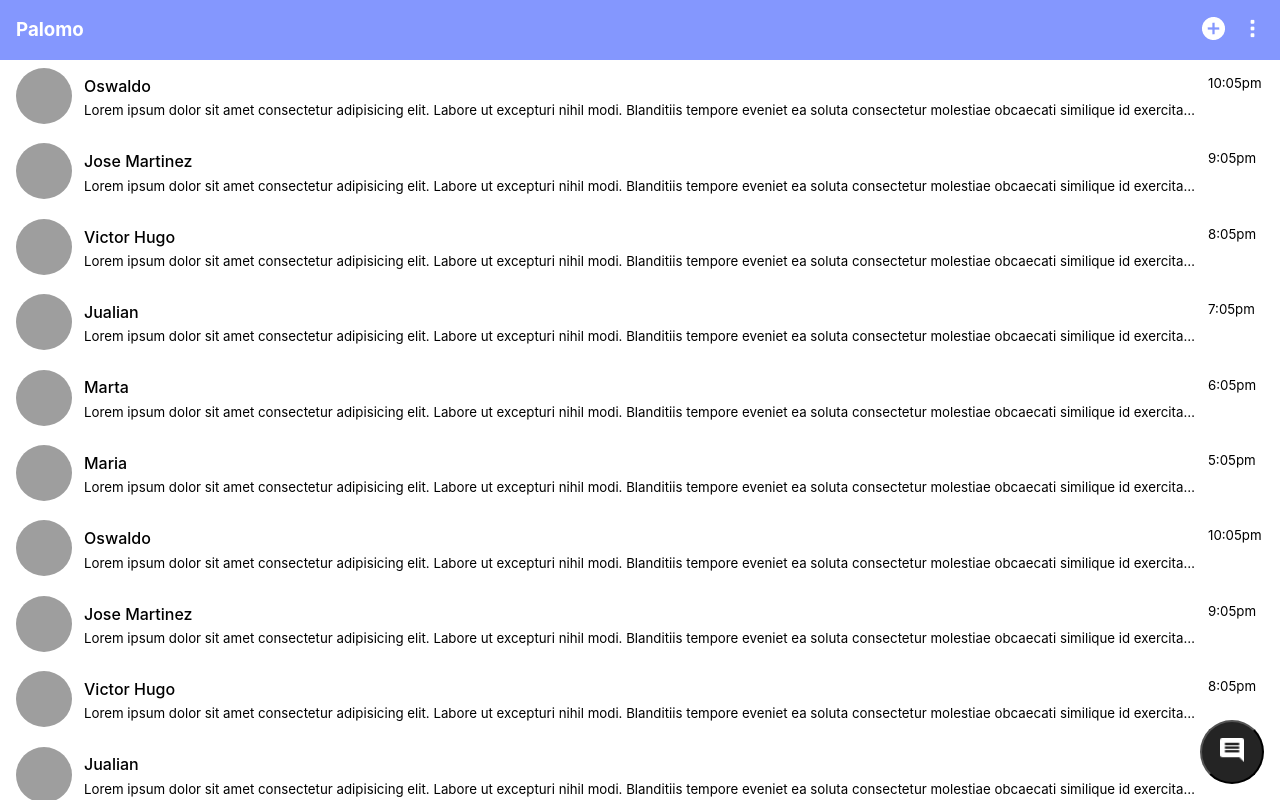
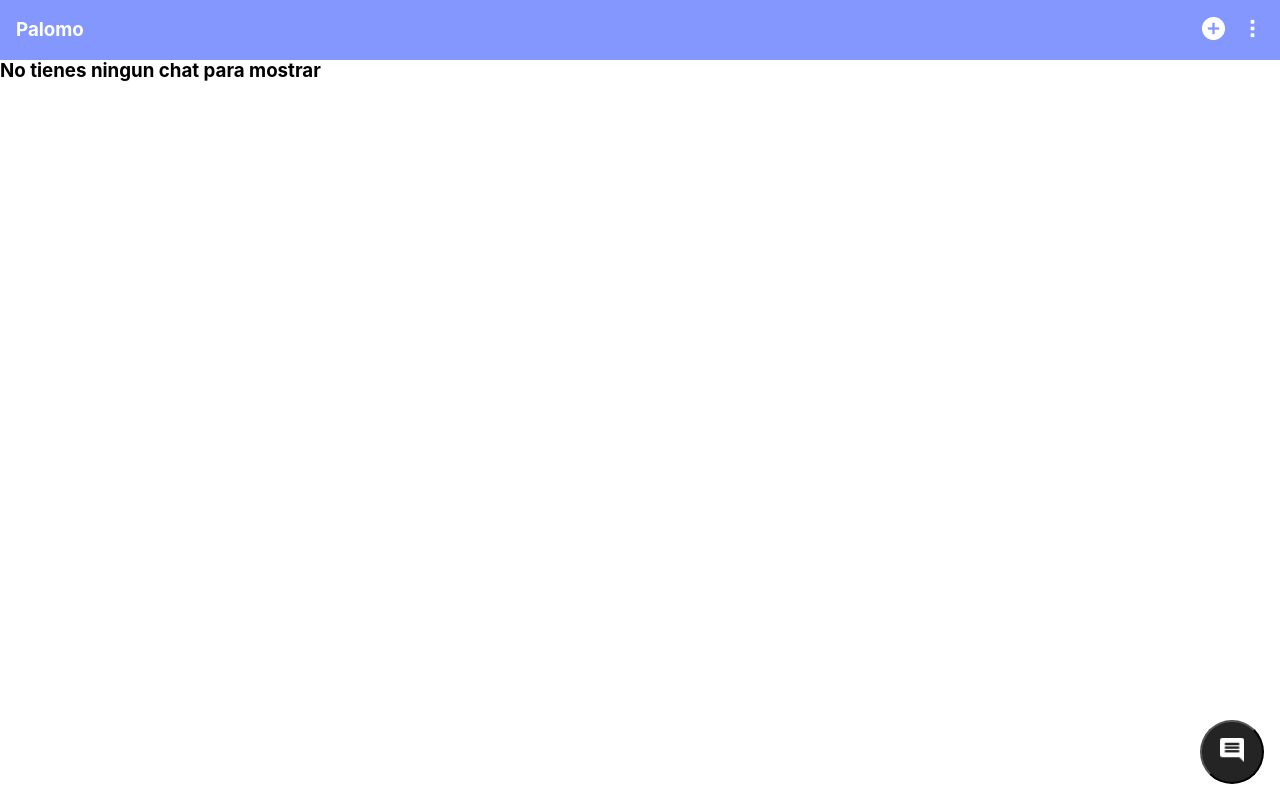
Before and after one commit to No-Country/S4-05-T-Java-React, a React (Create React App) app in the folder frontend/: page /home in a window 1280 px wide. Built offline with nearby package versions, Linux system fonts and the light colour scheme; grey boxes are pictures that could not be loaded.

Commit message:
correccion de funciones

```diff
--- a/frontend/src/components/Home.jsx
+++ b/frontend/src/components/Home.jsx
@@ -5,105 +5,114 @@ import {Header} from './Header'
 import { Link } from 'react-router-dom'
 import { useContext } from 'react'
 import { GlobalContext } from '../contexts/GlobalContext'
+import { useEffect } from 'react'
 
 export const Home = () => {
 
     const {chats} = useContext(GlobalContext)
 
-    const data = [
-        {
-            id: 1,
-            timestamp: "10:05pm",
-            msj: "Lorem ipsum dolor sit amet consectetur adipisicing elit. Labore ut excepturi nihil modi. Blanditiis tempore eveniet ea soluta consectetur molestiae obcaecati similique id exercitationem modi non, accusamus natus eos assumenda?",
-            icon: "https://1.bp.blogspot.com/-JREhSKN8sMM/VmH2B-jmFXI/AAAAAAAAIzg/ScNtA185M88/s1600/02273%2Bpaisajes01.jpg",
-            user: "Oswaldo"
-        },
-        {
-            id: 2,
-            timestamp: "9:05pm",
-            msj: "Lorem ipsum dolor sit amet consectetur adipisicing elit. Labore ut excepturi nihil modi. Blanditiis tempore eveniet ea soluta consectetur molestiae obcaecati similique id exercitationem modi non, accusamus natus eos assumenda?",
-            icon: "https://1.bp.blogspot.com/-JREhSKN8sMM/VmH2B-jmFXI/AAAAAAAAIzg/ScNtA185M88/s1600/02273%2Bpaisajes01.jpg",
-            user: "Jose Martinez"
-        },
-        {
-            id: 3,
-            timestamp: "8:05pm",
-            msj: "Lorem ipsum dolor sit amet consectetur adipisicing elit. Labore ut excepturi nihil modi. Blanditiis tempore eveniet ea soluta consectetur molestiae obcaecati similique id exercitationem modi non, accusamus natus eos assumenda?",
-            icon: "https://1.bp.blogspot.com/-JREhSKN8sMM/VmH2B-jmFXI/AAAAAAAAIzg/ScNtA185M88/s1600/02273%2Bpaisajes01.jpg",
-            user: "Victor Hugo"
-        },
-        {
-            id: 4,
-            timestamp: "7:05pm",
-            msj: "Lorem ipsum dolor sit amet consectetur adipisicing elit. Labore ut excepturi nihil modi. Blanditiis tempore eveniet ea soluta consectetur molestiae obcaecati similique id exercitationem modi non, accusamus natus eos assumenda?",
-            icon: "https://1.bp.blogspot.com/-JREhSKN8sMM/VmH2B-jmFXI/AAAAAAAAIzg/ScNtA185M88/s1600/02273%2Bpaisajes01.jpg",
-            user: "Jualian"
-        },
-        {
-            id: 5,
-            timestamp: "6:05pm",
-            msj: "Lorem ipsum dolor sit amet consectetur adipisicing elit. Labore ut excepturi nihil modi. Blanditiis tempore eveniet ea soluta consectetur molestiae obcaecati similique id exercitationem modi non, accusamus natus eos assumenda?",
-            icon: "https://1.bp.blogspot.com/-JREhSKN8sMM/VmH2B-jmFXI/AAAAAAAAIzg/ScNtA185M88/s1600/02273%2Bpaisajes01.jpg",
-            user: "Marta"
-        },
-        {
-            id: 6,
-            timestamp: "5:05pm",
-            msj: "Lorem ipsum dolor sit amet consectetur adipisicing elit. Labore ut excepturi nihil modi. Blanditiis tempore eveniet ea soluta consectetur molestiae obcaecati similique id exercitationem modi non, accusamus natus eos assumenda?",
-            icon: "https://1.bp.blogspot.com/-JREhSKN8sMM/VmH2B-jmFXI/AAAAAAAAIzg/ScNtA185M88/s1600/02273%2Bpaisajes01.jpg",
-            user: "Maria"
-        },
-        {
-            id: 7,
-            timestamp: "10:05pm",
-            msj: "Lorem ipsum dolor sit amet consectetur adipisicing elit. Labore ut excepturi nihil modi. Blanditiis tempore eveniet ea soluta consectetur molestiae obcaecati similique id exercitationem modi non, accusamus natus eos assumenda?",
-            icon: "https://1.bp.blogspot.com/-JREhSKN8sMM/VmH2B-jmFXI/AAAAAAAAIzg/ScNtA185M88/s1600/02273%2Bpaisajes01.jpg",
-            user: "Oswaldo"
-        },
-        {
-            id: 8,
-            timestamp: "9:05pm",
-            msj: "Lorem ipsum dolor sit amet consectetur adipisicing elit. Labore ut excepturi nihil modi. Blanditiis tempore eveniet ea soluta consectetur molestiae obcaecati similique id exercitationem modi non, accusamus natus eos assumenda?",
-            icon: "https://1.bp.blogspot.com/-JREhSKN8sMM/VmH2B-jmFXI/AAAAAAAAIzg/ScNtA185M88/s1600/02273%2Bpaisajes01.jpg",
-            user: "Jose Martinez"
-        },
-        {
-            id: 9,
-            timestamp: "8:05pm",
-            msj: "Lorem ipsum dolor sit amet consectetur adipisicing elit. Labore ut excepturi nihil modi. Blanditiis tempore eveniet ea soluta consectetur molestiae obcaecati similique id exercitationem modi non, accusamus natus eos assumenda?",
-            icon: "https://1.bp.blogspot.com/-JREhSKN8sMM/VmH2B-jmFXI/AAAAAAAAIzg/ScNtA185M88/s1600/02273%2Bpaisajes01.jpg",
-            user: "Victor Hugo"
-        },
-        {
-            id: 10,
-            timestamp: "7:05pm",
-            msj: "Lorem ipsum dolor sit amet consectetur adipisicing elit. Labore ut excepturi nihil modi. Blanditiis tempore eveniet ea soluta consectetur molestiae obcaecati similique id exercitationem modi non, accusamus natus eos assumenda?",
-            icon: "https://1.bp.blogspot.com/-JREhSKN8sMM/VmH2B-jmFXI/AAAAAAAAIzg/ScNtA185M88/s1600/02273%2Bpaisajes01.jpg",
-            user: "Jualian"
-        },
-        {
-            id: 11,
-            timestamp: "6:05pm",
-            msj: "Lorem ipsum dolor sit amet consectetur adipisicing elit. Labore ut excepturi nihil modi. Blanditiis tempore eveniet ea soluta consectetur molestiae obcaecati similique id exercitationem modi non, accusamus natus eos assumenda?",
-            icon: "https://1.bp.blogspot.com/-JREhSKN8sMM/VmH2B-jmFXI/AAAAAAAAIzg/ScNtA185M88/s1600/02273%2Bpaisajes01.jpg",
-            user: "Marta"
-        },
-        {
-            id: 12,
-            timestamp: "5:05pm",
-            msj: "Lorem ipsum dolor sit amet consectetur adipisicing elit. Labore ut excepturi nihil modi. Blanditiis tempore eveniet ea soluta consectetur molestiae obcaecati similique id exercitationem modi non, accusamus natus eos assumenda?",
-            icon: "https://1.bp.blogspot.com/-JREhSKN8sMM/VmH2B-jmFXI/AAAAAAAAIzg/ScNtA185M88/s1600/02273%2Bpaisajes01.jpg",
-            user: "Maria"
-        },
-    ]
+    useEffect(() => {
+
+    }, [chats])
+    // const data = [
+    //     {
+    //         id: 1,
+    //         timestamp: "10:05pm",
+    //         msj: "Lorem ipsum dolor sit amet consectetur adipisicing elit. Labore ut excepturi nihil modi. Blanditiis tempore eveniet ea soluta consectetur molestiae obcaecati similique id exercitationem modi non, accusamus natus eos assumenda?",
+    //         icon: "https://1.bp.blogspot.com/-JREhSKN8sMM/VmH2B-jmFXI/AAAAAAAAIzg/ScNtA185M88/s1600/02273%2Bpaisajes01.jpg",
+    //         user: "Oswaldo"
+    //     },
+    //     {
+    //         id: 2,
+    //         timestamp: "9:05pm",
+    //         msj: "Lorem ipsum dolor sit amet consectetur adipisicing elit. Labore ut excepturi nihil modi. Blanditiis tempore eveniet ea soluta consectetur molestiae obcaecati similique id exercitationem modi non, accusamus natus eos assumenda?",
+    //         icon: "https://1.bp.blogspot.com/-JREhSKN8sMM/VmH2B-jmFXI/AAAAAAAAIzg/ScNtA185M88/s1600/02273%2Bpaisajes01.jpg",
+    //         user: "Jose Martinez"
+    //     },
+    //     {
+    //         id: 3,
+    //         timestamp: "8:05pm",
+    //         msj: "Lorem ipsum dolor sit amet consectetur adipisicing elit. Labore ut excepturi nihil modi. Blanditiis tempore eveniet ea soluta consectetur molestiae obcaecati similique id exercitationem modi non, accusamus natus eos assumenda?",
+    //         icon: "https://1.bp.blogspot.com/-JREhSKN8sMM/VmH2B-jmFXI/AAAAAAAAIzg/ScNtA185M88/s1600/02273%2Bpaisajes01.jpg",
+    //         user: "Victor Hugo"
+    //     },
+    //     {
+    //         id: 4,
+    //         timestamp: "7:05pm",
+    //         msj: "Lorem ipsum dolor sit amet consectetur adipisicing elit. Labore ut excepturi nihil modi. Blanditiis tempore eveniet ea soluta consectetur molestiae obcaecati similique id exercitationem modi non, accusamus natus eos assumenda?",
+    //         icon: "https://1.bp.blogspot.com/-JREhSKN8sMM/VmH2B-jmFXI/AAAAAAAAIzg/ScNtA185M88/s1600/02273%2Bpaisajes01.jpg",
+    //         user: "Jualian"
+    //     },
+    //     {
+    //         id: 5,
+    //         timestamp: "6:05pm",
+    //         msj: "Lorem ipsum dolor sit amet consectetur adipisicing elit. Labore ut excepturi nihil modi. Blanditiis tempore eveniet ea soluta consectetur molestiae obcaecati similique id exercitationem modi non, accusamus natus eos assumenda?",
+    //         icon: "https://1.bp.blogspot.com/-JREhSKN8sMM/VmH2B-jmFXI/AAAAAAAAIzg/ScNtA185M88/s1600/02273%2Bpaisajes01.jpg",
+    //         user: "Marta"
+    //     },
+    //     {
+    //         id: 6,
+    //         timestamp: "5:05pm",
+    //         msj: "Lorem ipsum dolor sit amet consectetur adipisicing elit. Labore ut excepturi nihil modi. Blanditiis tempore eveniet ea soluta consectetur molestiae obcaecati similique id exercitationem modi non, accusamus natus eos assumenda?",
+    //         icon: "https://1.bp.blogspot.com/-JREhSKN8sMM/VmH2B-jmFXI/AAAAAAAAIzg/ScNtA185M88/s1600/02273%2Bpaisajes01.jpg",
+    //         user: "Maria"
+    //     },
+    //     {
+    //         id: 7,
+    //         timestamp: "10:05pm",
+    //         msj: "Lorem ipsum dolor sit amet consectetur adipisicing elit. Labore ut excepturi nihil modi. Blanditiis tempore eveniet ea soluta consectetur molestiae obcaecati similique id exercitationem modi non, accusamus natus eos assumenda?",
+    //         icon: "https://1.bp.blogspot.com/-JREhSKN8sMM/VmH2B-jmFXI/AAAAAAAAIzg/ScNtA185M88/s1600/02273%2Bpaisajes01.jpg",
+    //         user: "Oswaldo"
+    //     },
+    //     {
+    //         id: 8,
+    //         timestamp: "9:05pm",
+    //         msj: "Lorem ipsum dolor sit amet consectetur adipisicing elit. Labore ut excepturi nihil modi. Blanditiis tempore eveniet ea soluta consectetur molestiae obcaecati similique id exercitationem modi non, accusamus natus eos assumenda?",
+    //         icon: "https://1.bp.blogspot.com/-JREhSKN8sMM/VmH2B-jmFXI/AAAAAAAAIzg/ScNtA185M88/s1600/02273%2Bpaisajes01.jpg",
+    //         user: "Jose Martinez"
+    //     },
+    //     {
+    //         id: 9,
+    //         timestamp: "8:05pm",
+    //         msj: "Lorem ipsum dolor sit amet consectetur adipisicing elit. Labore ut excepturi nihil modi. Blanditiis tempore eveniet ea soluta consectetur molestiae obcaecati similique id exercitationem modi non, accusamus natus eos assumenda?",
+    //         icon: "https://1.bp.blogspot.com/-JREhSKN8sMM/VmH2B-jmFXI/AAAAAAAAIzg/ScNtA185M88/s1600/02273%2Bpaisajes01.jpg",
+    //         user: "Victor Hugo"
+    //     },
+    //     {
+    //         id: 10,
+    //         timestamp: "7:05pm",
+    //         msj: "Lorem ipsum dolor sit amet consectetur adipisicing elit. Labore ut excepturi nihil modi. Blanditiis tempore eveniet ea soluta consectetur molestiae obcaecati similique id exercitationem modi non, accusamus natus eos assumenda?",
+    //         icon: "https://1.bp.blogspot.com/-JREhSKN8sMM/VmH2B-jmFXI/AAAAAAAAIzg/ScNtA185M88/s1600/02273%2Bpaisajes01.jpg",
+    //         user: "Jualian"
+    //     },
+    //     {
+    //         id: 11,
+    //         timestamp: "6:05pm",
+    //         msj: "Lorem ipsum dolor sit amet consectetur adipisicing elit. Labore ut excepturi nihil modi. Blanditiis tempore eveniet ea soluta consectetur molestiae obcaecati similique id exercitationem modi non, accusamus natus eos assumenda?",
+    //         icon: "https://1.bp.blogspot.com/-JREhSKN8sMM/VmH2B-jmFXI/AAAAAAAAIzg/ScNtA185M88/s1600/02273%2Bpaisajes01.jpg",
+    //         user: "Marta"
+    //     },
+    //     {
+    //         id: 12,
+    //         timestamp: "5:05pm",
+    //         msj: "Lorem ipsum dolor sit amet consectetur adipisicing elit. Labore ut excepturi nihil modi. Blanditiis tempore eveniet ea soluta consectetur molestiae obcaecati similique id exercitationem modi non, accusamus natus eos assumenda?",
+    //         icon: "https://1.bp.blogspot.com/-JREhSKN8sMM/VmH2B-jmFXI/AAAAAAAAIzg/ScNtA185M88/s1600/02273%2Bpaisajes01.jpg",
+    //         user: "Maria"
+    //     },
+    // ]
 
     return (
         <>
             <Header/>
             <div className='home'>
-                { data.map( item => (
-                    <ChatContact item={item} key={item.id}/>
-                ))}
+                {chats.length === 0
+                ?
+                    <h3>No tienes ningun chat para mostrar</h3>
+                :
+                    chats.map( item => (
+                        <ChatContact item={item} key={item.id}/>
+                    ))
+                }
                 <ButtonChat/>
             </div>
         </>
```
Also changed, not shown: frontend/src/contexts/GlobalContext.jsx (+57 -50 lines).
